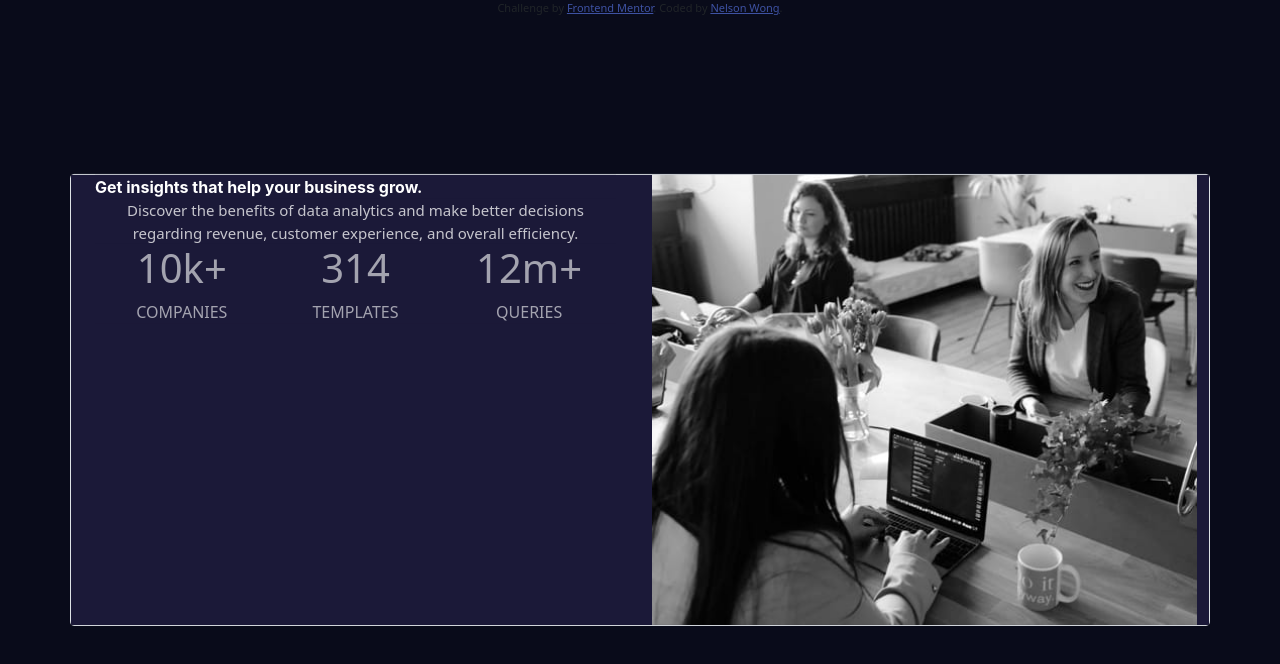
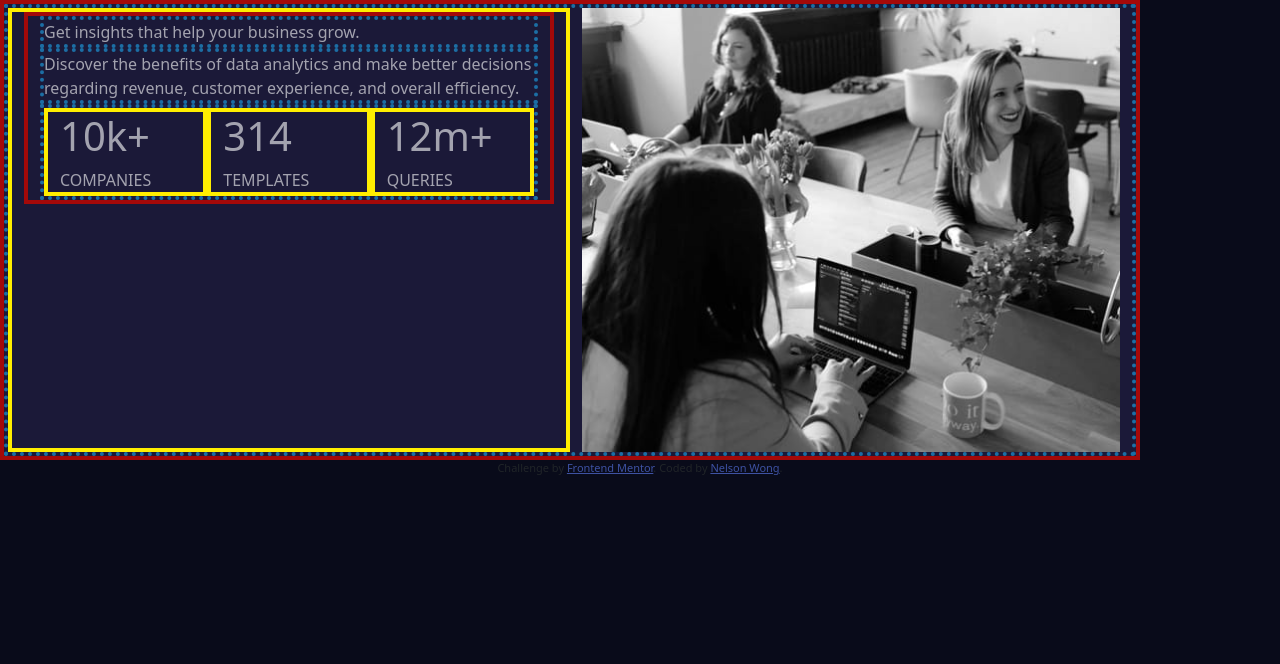
Before and after one commit to nwon-tech/stats-preview-card-component-main, a website: page index.html in a window 1280 px wide. Drawn offline with nearby package versions, Linux system fonts and the light colour scheme.

Commit message:
draw borders to understand bug

```diff
--- a/css/main.css
+++ b/css/main.css
@@ -1,16 +1,19 @@
 body {
     background-color: hsl(233, 47%, 7%);
-    text-align: center;
+    justify-content: center;
+    align-items: center;
 }
 
 .container {
     max-height: 100%;
     margin: 0%;
+    border: 4px solid #A40909;
 }
 
 .row {
     background-color: hsl(244, 38%, 16%);
     height: fit-content;
+    border: 4px dotted #1C6EA4;
 }
 
 #main-heading {
@@ -27,7 +30,7 @@ body {
 
 .col {
     color: hsla(0, 0%, 100%, 0.6);
-    border: 10px brown;
+    border: 4px solid rgb(255, 238, 0);
 }
 
 #img-desktop {
--- a/index.html
+++ b/index.html
@@ -23,7 +23,7 @@
 <body>
 
   <!-- background container -->
-  <div class="container border rounded position-absolute top-50 start-50 translate-middle">
+  <div class="container">
     <div class="row">
 
       <!-- left container -->
@@ -31,23 +31,23 @@
       <div class="col col-md-6 order-last order-md-first">
 
         <div class="container">
-          <div class="row" id="main-heading">
+          <div class="row">
             Get insights that help your business grow.</div>
 
-          <div class="row" id="main-paragraph">
+          <div class="row">
             Discover the benefits of data analytics and make better decisions regarding revenue, customer experience, and overall efficiency.</div>
 
           <div class="row">
 
-            <div class="col-12 col-md-4">
+            <div class="col col-12 col-md-4">
               <h1>10k+</h1> COMPANIES
             </div>
 
-            <div class="col-12 col-md-4">
+            <div class="col col-12 col-md-4">
               <h1>314</h1> TEMPLATES
             </div>
 
-            <div class="col-12 col-md-4">
+            <div class="col col-12 col-md-4">
               <h1>12m+</h1>QUERIES
             </div>
 
```
